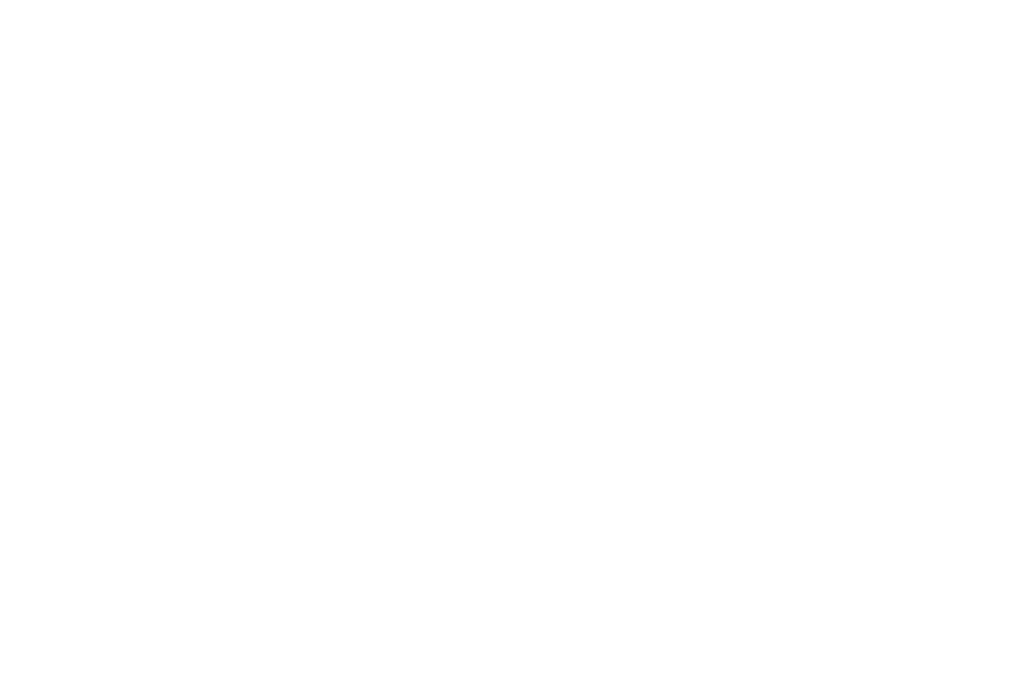
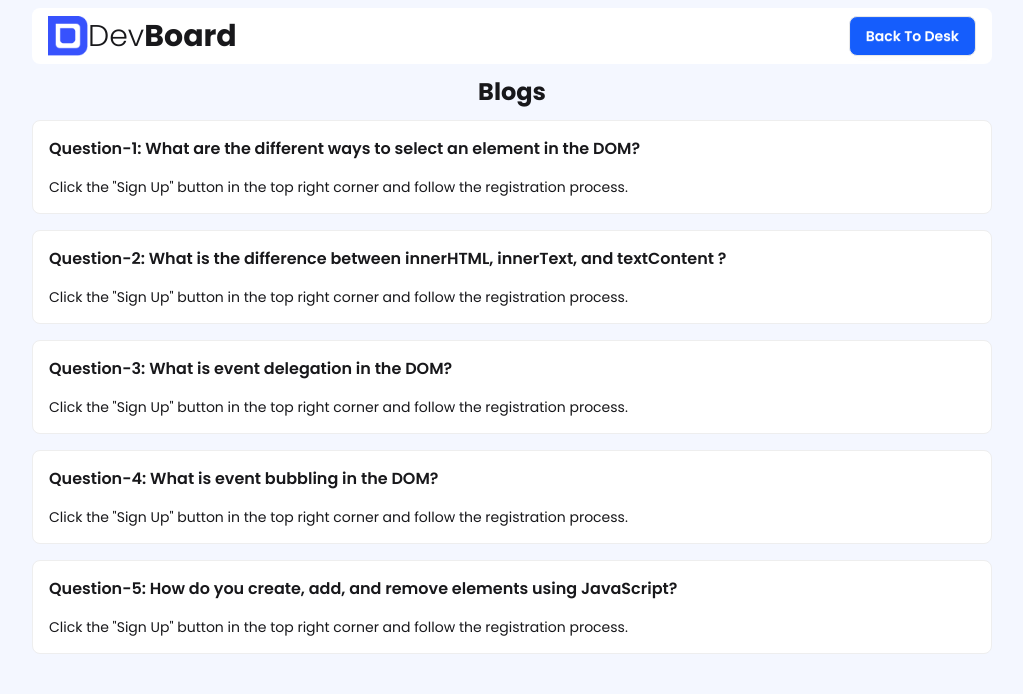
Before and after one commit to masum-k/b11-assignment-5, a plain HTML site: page blog.html in a window 1280 px wide. Shown: the whole page, without its empty margins (128-1151 px from the left). Drawn offline with nearby package versions, Linux system fonts and the light colour scheme.

Commit message:
finished blog page

```diff
--- a/blog.html
+++ b/blog.html
@@ -0,0 +1,79 @@
+<!DOCTYPE html>
+<html lang="en">
+
+<head>
+    <meta charset="UTF-8">
+    <meta name="viewport" content="width=device-width, initial-scale=1.0">
+    <title>Dev Blog</title>
+    <link href="https://cdn.jsdelivr.net/npm/daisyui@5" rel="stylesheet" type="text/css" />
+    <script src="https://cdn.jsdelivr.net/npm/@tailwindcss/browser@4"></script>
+    <link rel="preconnect" href="https://fonts.googleapis.com">
+    <link rel="preconnect" href="https://fonts.gstatic.com" crossorigin>
+    <link
+        href="https://fonts.googleapis.com/css2?family=Poppins:ital,wght@0,100;0,200;0,300;0,400;0,500;0,600;0,700;0,800;0,900;1,100;1,200;1,300;1,400;1,500;1,600;1,700;1,800;1,900&display=swap"
+        rel="stylesheet">
+
+    <style>
+        .font {
+            font-family: "Poppins", sans-serif;
+            font-style: normal;
+        }
+    </style>
+</head>
+
+<body class="font px-40 pb-6 pt-2 bg-[#F4F7FF]">
+    <header>
+        <nav class="flex justify-between bg-white px-4 py-2 rounded-lg">
+            <div class="flex items-center">
+                <img class="w-10" src="assets/logo.png" alt="">
+                <h2 class="text-3xl font-light">Dev<span class="font-bold">Board</span></h2>
+            </div>
+            <div>
+                <button class="btn bg-blue-600 text-white rounded-lg">Back To Desk</button>
+            </div>
+        </nav>
+    </header>
+    <section>
+        <div>
+            <h1 class="text-center text-2xl font-bold py-3">Blogs</h1>
+            <!-- Question-1 -->
+            <div tabindex="0" class="collapse collapse-open bg-base-100 border-base-300 border mb-4">
+                <div class="collapse-title font-semibold">Question-1: What are the different ways to select an element
+                    in the DOM?</div>
+                <div class="collapse-content text-sm">
+                    Click the "Sign Up" button in the top right corner and follow the registration process.
+                </div>
+            </div>
+            <!-- Question-2 -->
+            <div tabindex="0" class="collapse collapse-open bg-base-100 border-base-300 border mb-4">
+                <div class="collapse-title font-semibold">Question-2: What is the difference between innerHTML, innerText, and textContent ?</div>
+                <div class="collapse-content text-sm">
+                    Click the "Sign Up" button in the top right corner and follow the registration process.
+                </div>
+            </div>
+            <!-- Question-3 -->
+            <div tabindex="0" class="collapse collapse-open bg-base-100 border-base-300 border mb-4">
+                <div class="collapse-title font-semibold">Question-3: What is event delegation in the DOM?</div>
+                <div class="collapse-content text-sm">
+                    Click the "Sign Up" button in the top right corner and follow the registration process.
+                </div>
+            </div>
+            <!-- Question-4 -->
+            <div tabindex="0" class="collapse collapse-open bg-base-100 border-base-300 border mb-4">
+                <div class="collapse-title font-semibold">Question-4: What is event bubbling in the DOM?</div>
+                <div class="collapse-content text-sm">
+                    Click the "Sign Up" button in the top right corner and follow the registration process.
+                </div>
+            </div>
+            <!-- Question-5 -->
+            <div tabindex="0" class="collapse collapse-open bg-base-100 border-base-300 border mb-4">
+                <div class="collapse-title font-semibold">Question-5: How do you create, add, and remove elements using JavaScript?</div>
+                <div class="collapse-content text-sm">
+                    Click the "Sign Up" button in the top right corner and follow the registration process.
+                </div>
+            </div>
+        </div>
+    </section>
+</body>
+
+</html>
```
Also changed, not shown: index.html (+10 -10 lines).
